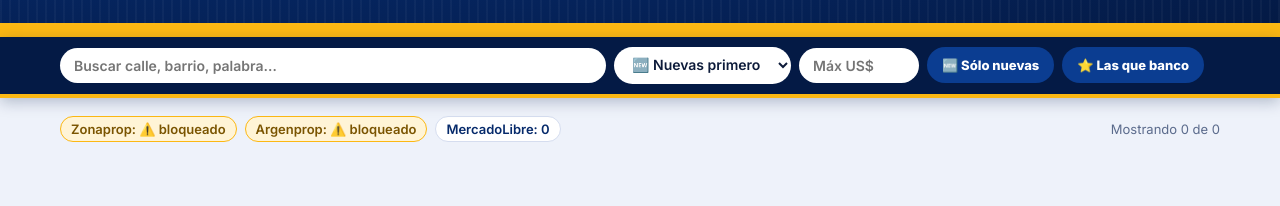
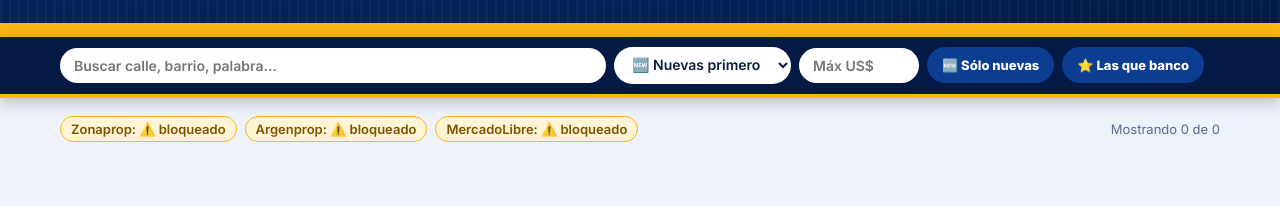
Before and after one commit to auparrino/Propnacho, a plain HTML site: page resultados/index.html in a window 1280 px wide. Shown: the part 267-473 px from the top of the page. Drawn offline with Linux system fonts and the light colour scheme.

Commit message:
Resultados 2026-11-24 17:59

```diff
--- a/resultados/index.html
+++ b/resultados/index.html
@@ -151,7 +151,7 @@ footer b{color:var(--oro)}
   Datos de Zonaprop, Argenprop y MercadoLibre. Chequeá siempre el aviso original y confirmá con tu banco.
 </footer>
 
-<script id="datos" type="application/json">{"meta": {"fecha": "2026-11-24 02:46", "resumen": {"zonaprop": "⚠️ bloqueado", "argenprop": "⚠️ bloqueado", "mercadolibre": 0}, "moneda": "USD", "filtros": {"tipos": ["departamento", "ph"], "zonas": ["palermo", "belgrano", "villa-crespo"], "precio_min": 60000, "precio_max": 150000, "amb_min": 2, "amb_max": 4, "m2_min": 40}, "apto": true}, "props": []}</script>
+<script id="datos" type="application/json">{"meta": {"fecha": "2026-11-24 17:59", "resumen": {"zonaprop": "⚠️ bloqueado", "argenprop": "⚠️ bloqueado", "mercadolibre": "⚠️ bloqueado"}, "moneda": "USD", "filtros": {"tipos": ["departamento", "ph"], "zonas": ["palermo", "belgrano", "villa-crespo"], "precio_min": 60000, "precio_max": 150000, "amb_min": 2, "amb_max": 4, "m2_min": 40}, "apto": true}, "props": []}</script>
 <script>
 (function(){
 const D = JSON.parse(document.getElementById('datos').textContent);
```
Also changed, not shown: 1 other file.
